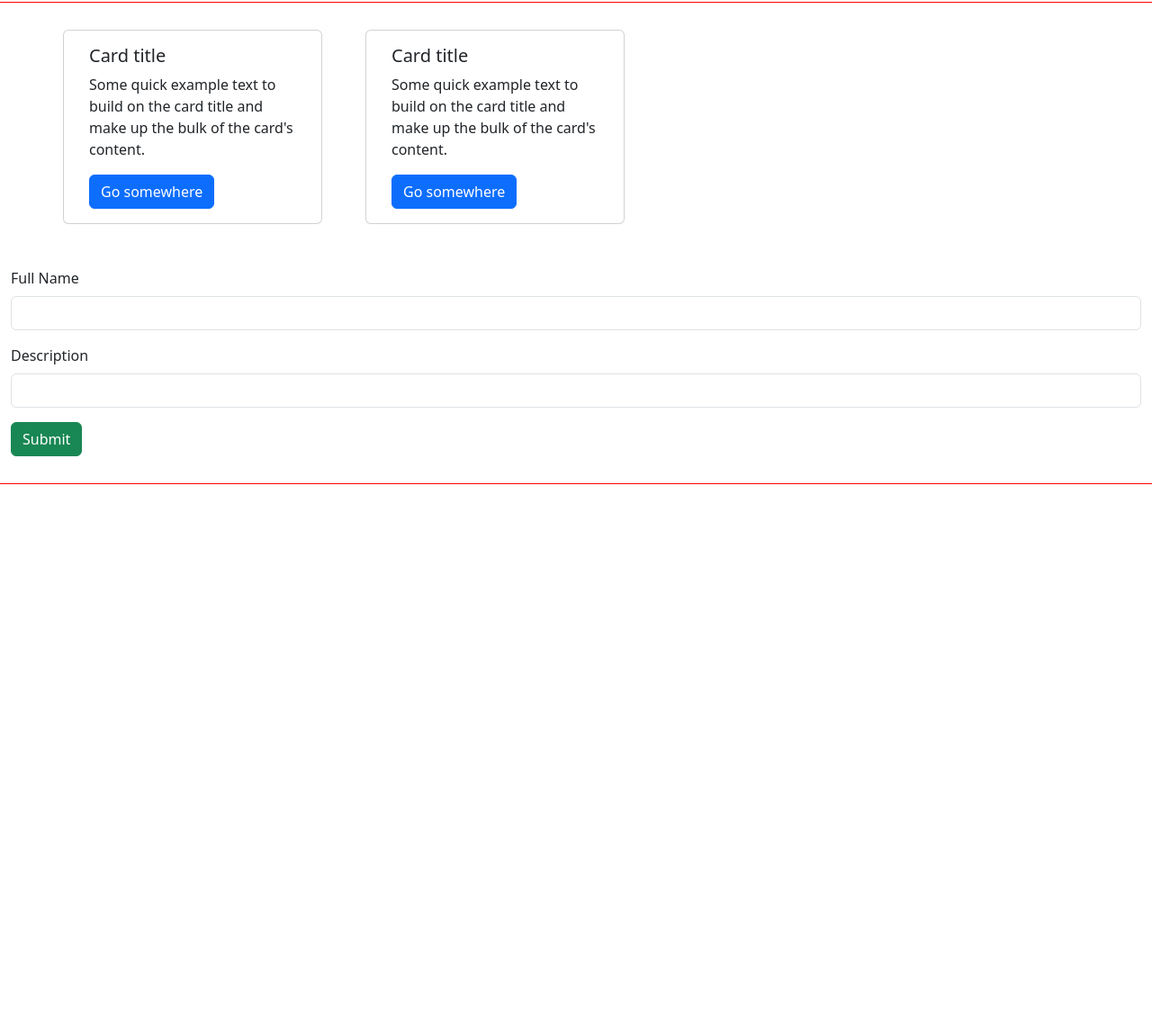
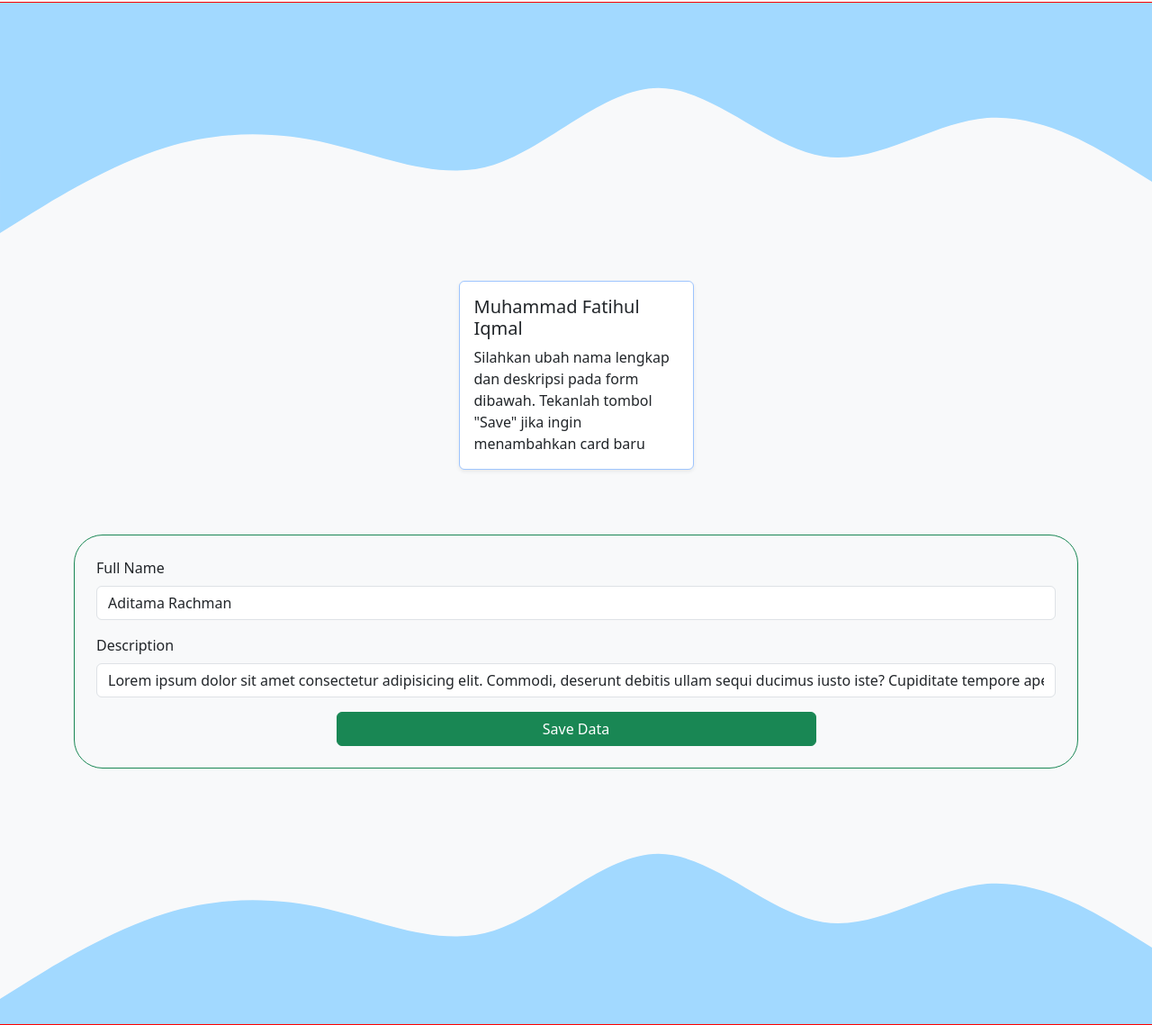
Before and after one commit to raihannajmi/CH2-09-19-2024-Tugas-Kelompok-1, a website: page src/index.html in a window 1280 px wide. Shown: the part 1178-2317 px from the top of the page at 90% size. Before the commit the page ends 1716 px from the top, so only its background shows below. Drawn offline with nearby package versions, Linux system fonts and the light colour scheme.

Commit message:
finished Iqmal's section

```diff
--- a/src/index.html
+++ b/src/index.html
@@ -33,14 +33,13 @@
     </section>
 
     <!--Student NIM Data Input Section By Ferdi-->
-    <div id="sect-2"
-      class="py-5 bg-light d-flex flex-column justify-content-center align-items-center">
+    <div id="sect-2" class="py-5 bg-light d-flex flex-column justify-content-center align-items-center">
       <!--Student NIM Data Input Form-->
       <div class="card shadow-lg p-5 col-10 col-md-4 d-flex flex-column align-items-start">
-        <h4 class="mb-4 text-center w-100"> Masukkan Data Mahasiswa </h4>
+        <h4 class="mb-4 text-center w-100">Masukkan Data Mahasiswa</h4>
         <div class="form-group w-100">
           <label for="InputNIM" class="form-label">NIM:</label>
-          <input type="text" id="InputNIM" class="form-control mb-2">
+          <input type="text" id="InputNIM" class="form-control mb-2" />
         </div>
         <div class="d-grid gap-2 w-100">
           <button type="button" onclick="submitNIM()" class="btn btn-success">Simpan Data</button>
@@ -89,38 +88,78 @@
     </section>
 
     <!-- Section Adding Card by Iqmal -->
-    <section>
+    <section class="bg-light" style="padding: 0">
+      <svg xmlns="http://www.w3.org/2000/svg" viewBox="0 0 1440 320">
+        <path
+          fill="#a2d9ff"
+          fill-opacity="1"
+          d="M0,288L34.3,266.7C68.6,245,137,203,206,181.3C274.3,160,343,160,411,176C480,192,549,224,617,202.7C685.7,181,754,107,823,106.7C891.4,107,960,181,1029,192C1097.1,203,1166,149,1234,144C1302.9,139,1371,181,1406,202.7L1440,224L1440,0L1405.7,0C1371.4,0,1303,0,1234,0C1165.7,0,1097,0,1029,0C960,0,891,0,823,0C754.3,0,686,0,617,0C548.6,0,480,0,411,0C342.9,0,274,0,206,0C137.1,0,69,0,34,0L0,0Z"
+        ></path>
+      </svg>
       <div class="container">
-        <div class="row gap-5">
-          <div class="card" style="width: 18rem">
+        <!-- parent list of card -->
+        <div class="row row-cols-4 justify-content-center" id="cardList">
+          <!-- card -->
+          <div class="col">
+            <div class="card shadow-sm border border-primary-subtle">
               <div class="card-body">
-              <h5 class="card-title">Card title</h5>
-              <p class="card-text">Some quick example text to build on the card title and make up the bulk of the card's content.</p>
-              <a href="#" class="btn btn-primary">Go somewhere</a>
-            </div>
-          </div>
-          <div class="card" style="width: 18rem">
-            <div class="card-body">
-              <h5 class="card-title">Card title</h5>
-              <p class="card-text">Some quick example text to build on the card title and make up the bulk of the card's content.</p>
-              <a href="#" class="btn btn-primary">Go somewhere</a>
+                <h5 class="card-title">Muhammad Fatihul Iqmal</h5>
+                <p class="card-text">Silahkan ubah nama lengkap dan deskripsi pada form dibawah. Tekanlah tombol "Save" jika ingin menambahkan card baru</p>
               </div>
             </div>
           </div>
         </div>
-      <div class="container-fluid mt-5">
-        <form>
+      </div>
+      <!-- form -->
+      <div class="container mt-5">
+        <div class="border border-success p-4 rounded-5">
+          <form class="d-grid">
             <div class="mb-3">
               <label for="inputFullName" class="form-label">Full Name</label>
-            <input type="text" class="form-control" id="inputFullName" />
+              <input type="text" class="form-control" id="inputFullName" value="Aditama Rachman" />
             </div>
             <div class="mb-3">
               <label for="inputDesc" class="form-label">Description</label>
-            <input type="text" class="form-control" id="inputDesc" />
+              <input type="text" class="form-control" id="inputDesc" value="Lorem ipsum dolor sit amet consectetur adipisicing elit. Commodi, deserunt debitis ullam sequi ducimus iusto iste? Cupiditate tempore aperiam at." />
             </div>
-          <button type="submit" class="btn btn-success">Submit</button>
+            <button type="button" class="btn btn-success w-50" onclick="addNew()" style="justify-self: center">Save Data</button>
           </form>
         </div>
+      </div>
+      <script>
+        function addNew() {
+          // get input value
+          const fullNameValue = document.getElementById("inputFullName").value;
+          const descValue = document.getElementById("inputDesc").value;
+
+          // making new card
+          const ChildP = document.createElement("p");
+          ChildP.classList.add("card-text");
+          ChildP.innerHTML = descValue;
+          const ChildH2 = document.createElement("h5");
+          ChildH2.classList.add("card-title");
+          ChildH2.innerHTML = fullNameValue;
+          const cardBody = document.createElement("div");
+          cardBody.append(ChildH2, ChildP);
+          cardBody.className = "card-body";
+          const divCard = document.createElement("div");
+          divCard.className = "card shadow-sm border border-primary-subtle";
+          divCard.appendChild(cardBody);
+          const newCard = document.createElement("div");
+          newCard.classList.add("col");
+          newCard.appendChild(divCard);
+
+          // adding new card to cardList -> showing in web
+          document.getElementById("cardList").appendChild(newCard);
+        }
+      </script>
+      <svg xmlns="http://www.w3.org/2000/svg" viewBox="0 0 1440 320">
+        <path
+          fill="#a2d9ff"
+          fill-opacity="1"
+          d="M0,288L34.3,266.7C68.6,245,137,203,206,181.3C274.3,160,343,160,411,176C480,192,549,224,617,202.7C685.7,181,754,107,823,106.7C891.4,107,960,181,1029,192C1097.1,203,1166,149,1234,144C1302.9,139,1371,181,1406,202.7L1440,224L1440,320L1405.7,320C1371.4,320,1303,320,1234,320C1165.7,320,1097,320,1029,320C960,320,891,320,823,320C754.3,320,686,320,617,320C548.6,320,480,320,411,320C342.9,320,274,320,206,320C137.1,320,69,320,34,320L0,320Z"
+        ></path>
+      </svg>
     </section>
   </body>
 </html>
--- a/src/style/style.css
+++ b/src/style/style.css
@@ -15,3 +15,7 @@ section {
   padding: 30px 0px;
   border-bottom: 1px red solid;
 }
+
+.col {
+  margin: 1.5rem 0px;
+}
```
Also changed, not shown: src/js/index.js (deleted). Lines whose indentation alone changed are shown as unchanged.
